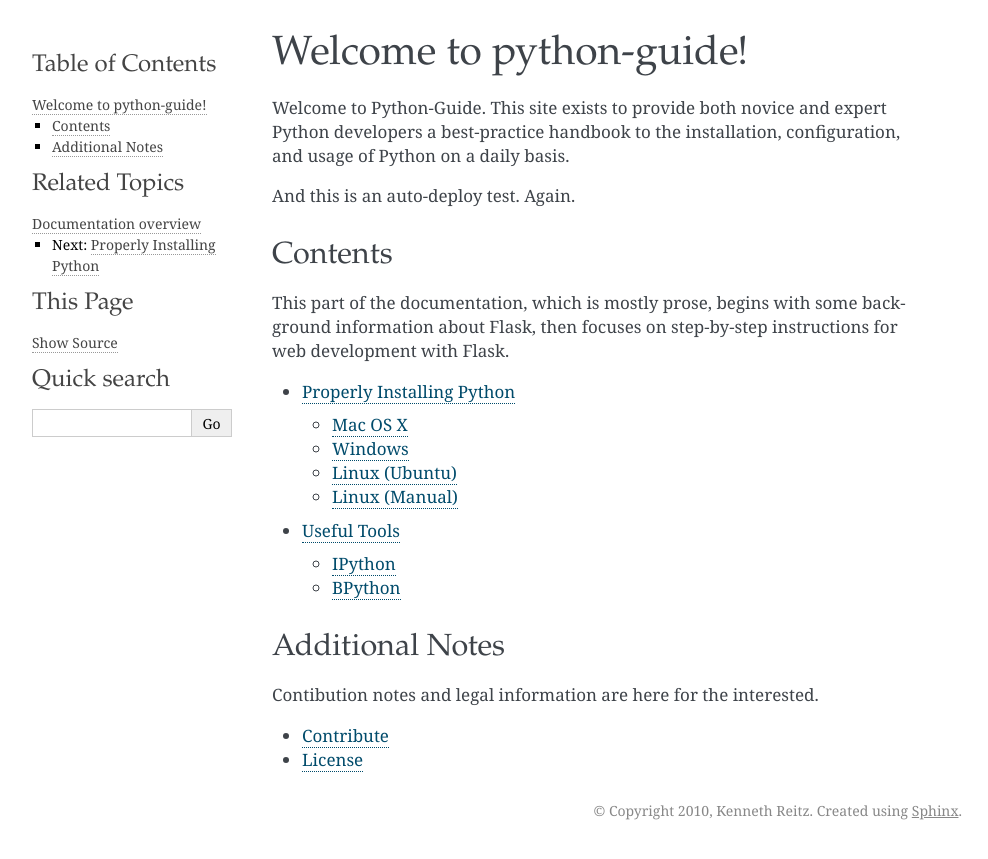
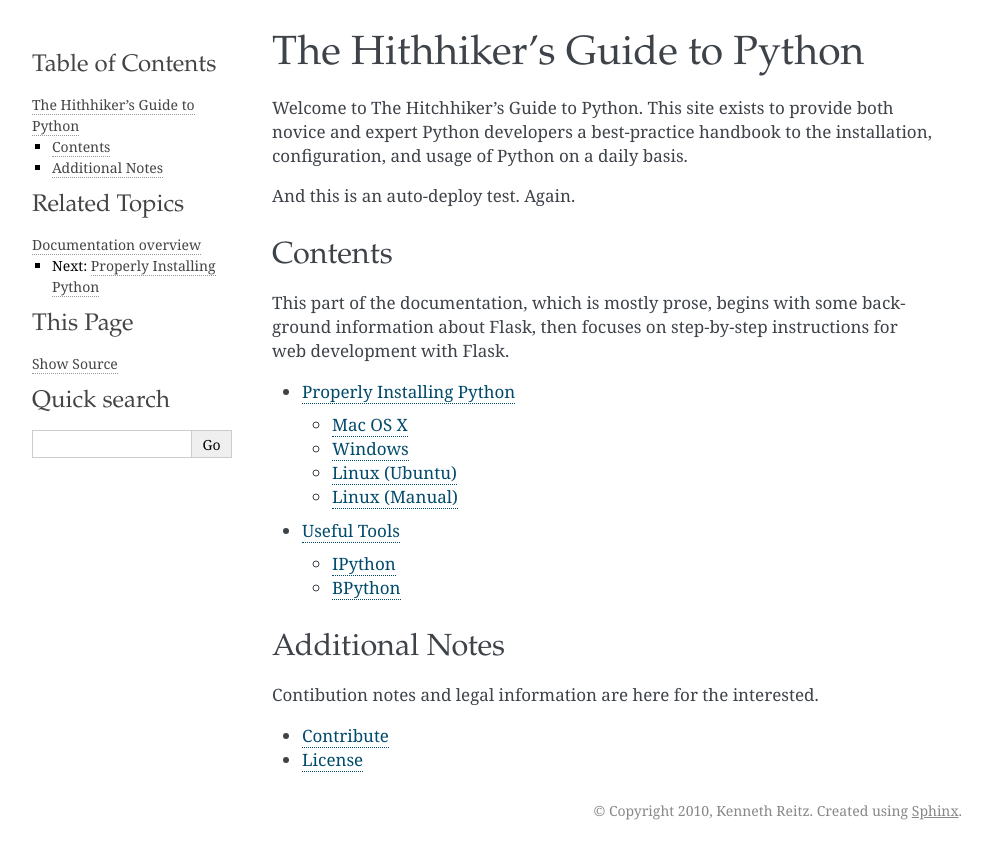
Before and after one commit to realpython/python-guide, a Sphinx documentation site: the page built from docs/index.rst, in a window 1280 px wide. Shown: the top 859 px of the page, without its empty margins (148-1136 px from the left). Built offline with Sphinx 7.4.7, drawn with Linux system fonts in a browser that asks for light colours; pages that are not in the unit, such as notebooks, are missing from menus.

Commit message:
name change

```diff
--- a/docs/index.rst
+++ b/docs/index.rst
@@ -3,10 +3,10 @@
    You can adapt this file completely to your liking, but it should at least
    contain the root `toctree` directive.
 
-Welcome to python-guide!
-========================
+The Hithhiker's Guide to Python
+===============================
 
-Welcome to Python-Guide. This site exists to provide both novice and expert Python developers a best-practice handbook to the installation, configuration, and usage of Python on a daily basis.
+Welcome to The Hitchhiker's Guide to Python. This site exists to provide both novice and expert Python developers a best-practice handbook to the installation, configuration, and usage of Python on a daily basis.
 
 And this is an auto-deploy test. Again.
 
```
